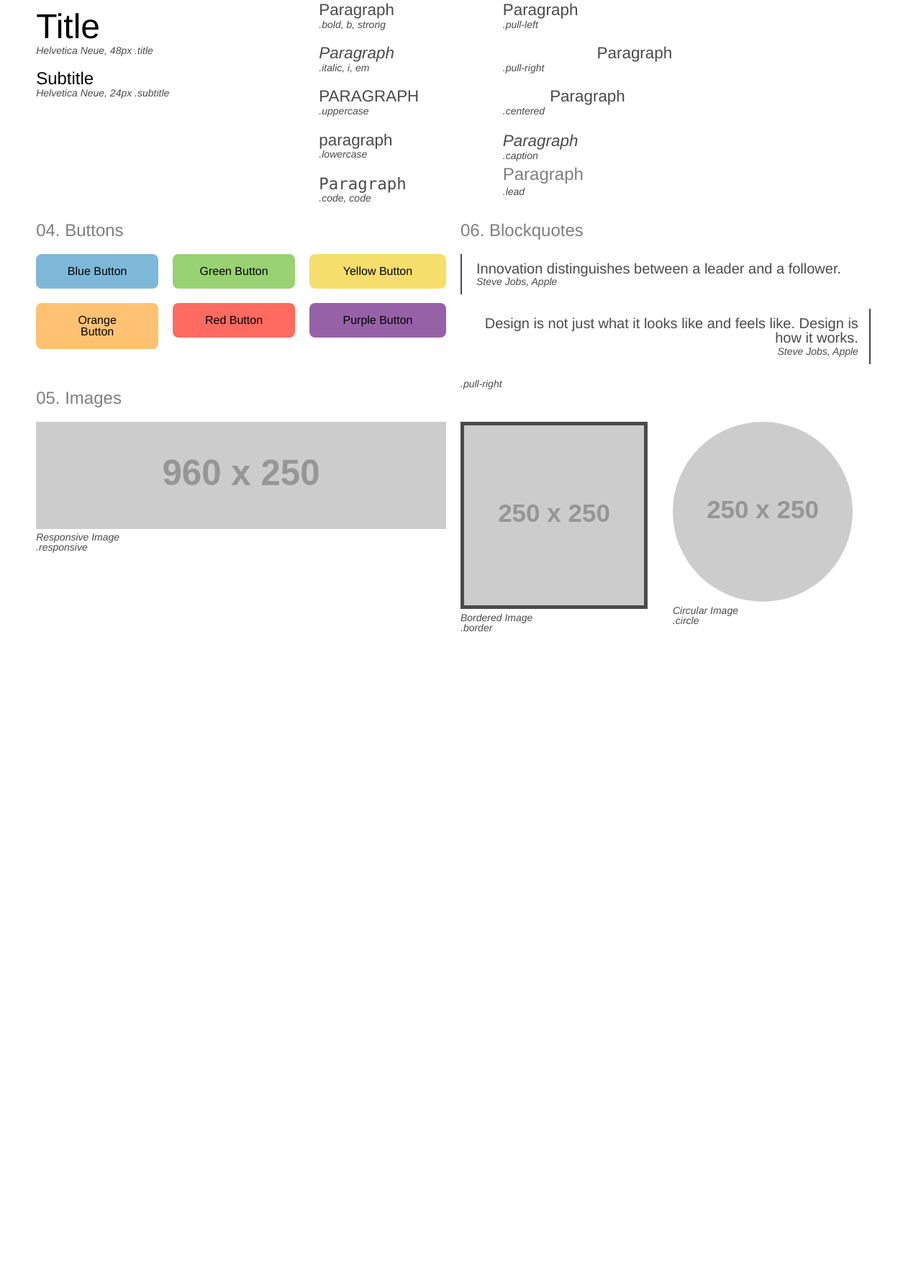
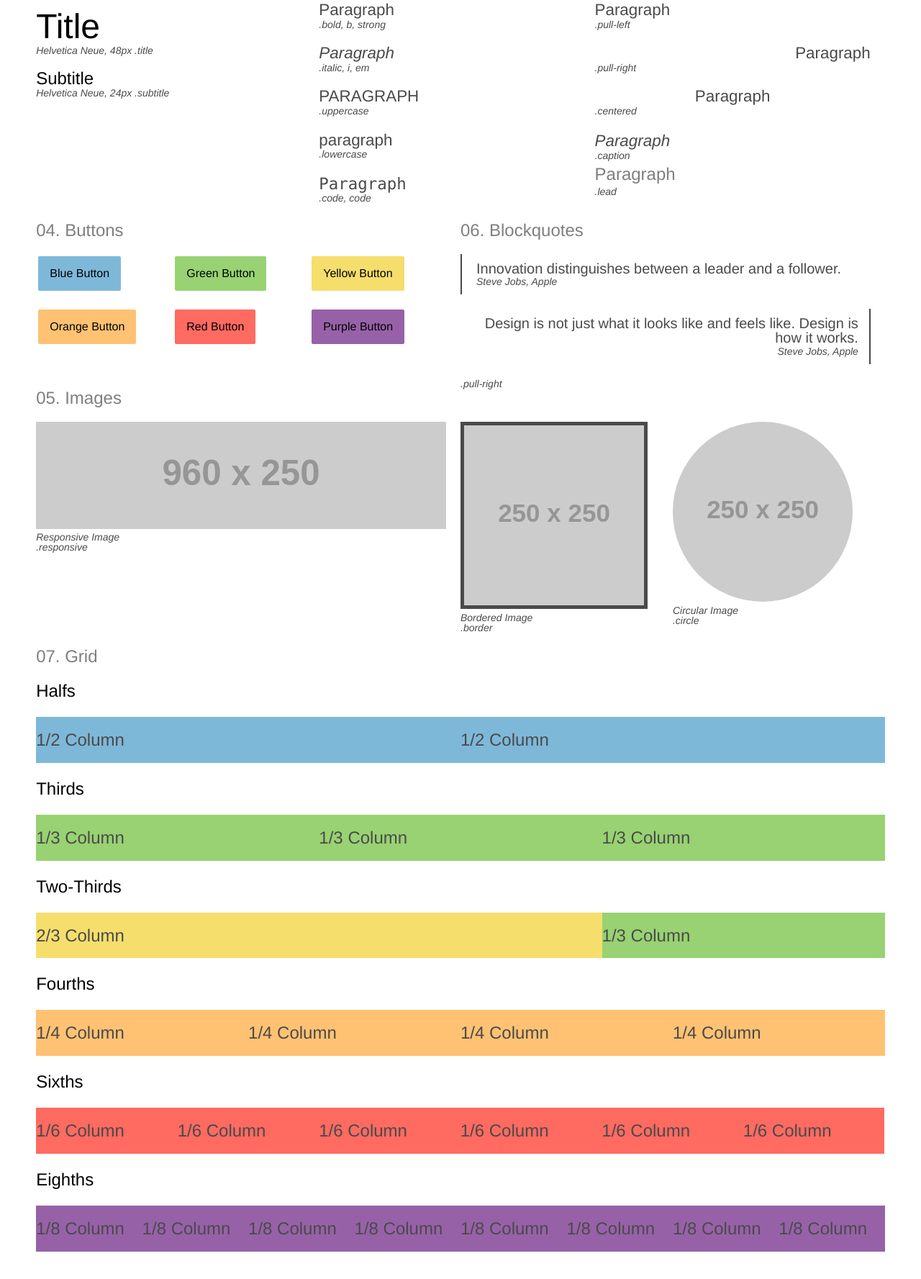
Before and after one commit to owebboy/minimal.css, a plain HTML site: page index.html in a window 1280 px wide. Shown: the part 403-2180 px from the top of the page at 72% size. Before the commit the page ends 1367 px from the top, so only its background shows below. Drawn offline with Linux system fonts and the light colour scheme; placeholder pictures from the web are drawn by us.

Commit message:
yoloyoloyoloyolo :smiley:

```diff
--- a/index.html
+++ b/index.html
@@ -1,38 +1,52 @@
+<!DOCTYPE html>
 
-<!DOCTYPE html>
 <html lang="en-us">
 <head>
-  <meta name="viewport" content="width=device-width, initial-scale=1">
-  <meta name="charset" content="utf-8">
-  <meta name="author" content="Oliver Pope">
+  <meta content="width=device-width, initial-scale=1" name="viewport">
+  <meta content="utf-8" name="charset">
+  <meta content="Oliver Pope" name="author">
 
   <title>minimal.css</title>
+  <link href="css/minimal.css" rel="stylesheet">
+</head>
 
-  <link rel="stylesheet" href="css/minimal.css">
-</head>
 <body>
   <div id="page">
     <header>
-      <h1 class="title">minimal.css <span class="subtitle">style guide</span></h1>
+      <h1 class="title">minimal.css <span class="subtitle">style
+      guide</span></h1>
     </header>
+
     <div class="grid">
       <section class="col-1-3">
         <!-- 01. Typography -->
+
         <section id="typography">
           <p class="lead">01. Typography</p>
 
           <div class="example">
             <h1 class="ex-type">Heading 1</h1>
+
             <p class="caption">Helvetica Neue, 36px</p>
+
             <h2 class="ex-type">Heading 2</h2>
+
             <p class="caption">Helvetica Neue, 24px</p>
+
             <h3 class="ex-type">Heading 3</h3>
+
             <p class="caption">Helvetica Neue, 20px</p>
+
             <p class="ex-type">Paragraph</p>
+
             <p class="caption">Helvetica Neue, 14px</p>
+
             <h1 class="title ex-type">Title</h1>
+
             <p class="caption">Helvetica Neue, 48px .title</p>
+
             <h2 class="subtitle ex-type">Subtitle</h2>
+
             <p class="caption">Helvetica Neue, 24px .subtitle</p>
           </div>
         </section>
@@ -40,110 +54,129 @@
 
       <section class="col-2-3">
         <!-- 02. Color -->
+
         <section id="color">
           <p class="lead">02. Color</p>
-          <p>For backgrounds, use <code>.bg-*color*</code> and for text, <code>.text-*color*</code>.</p>
+
+          <p>For backgrounds, use <code>.bg-*color*</code> and for text,
+          <code>.text-*color*</code> .</p>
 
           <div class="example grid">
             <div class="bg-blue col-1-6 ex-pad"></div>
+
             <div class="bg-green col-1-6 ex-pad"></div>
+
             <div class="bg-yellow col-1-6 ex-pad"></div>
+
             <div class="bg-orange col-1-6 ex-pad"></div>
+
             <div class="bg-red col-1-6 ex-pad"></div>
+
             <div class="bg-purple col-1-6 ex-pad"></div>
           </div>
-        </section>
+        </section><!-- 03. Text Classes -->
 
-        <!-- 03. Text Classes -->
         <section id="text-classes">
           <p class="lead">03. Text Classes</p>
 
           <div class="example grid">
-            <div class="col-1-3">
+            <div class="col-1-2">
               <div id="bold">
                 <p class="ex-bigger bold">Paragraph</p>
+
                 <p class="caption">.bold, b, strong</p>
               </div>
 
               <div id="italic">
                 <p class="ex-bigger italic">Paragraph</p>
+
                 <p class="caption">.italic, i, em</p>
               </div>
 
               <div id="uppercase">
                 <p class="ex-bigger uppercase">Paragraph</p>
+
                 <p class="caption">.uppercase</p>
               </div>
 
               <div id="lowercase">
                 <p class="ex-bigger lowercase">Paragraph</p>
+
                 <p class="caption">.lowercase</p>
               </div>
 
               <div id="code">
                 <p class="ex-bigger code">Paragraph</p>
+
                 <p class="caption">.code, code</p>
               </div>
             </div>
 
-            <div class="col-1-3">
+            <div class="col-1-2">
               <div id="pull-left">
                 <p class="ex-bigger pull-left">Paragraph</p>
+
                 <p class="caption">.pull-left</p>
               </div>
 
               <div id="pull-right">
                 <p class="ex-bigger pull-right">Paragraph</p>
+
                 <p class="caption">.pull-right</p>
               </div>
 
               <div id="centered">
                 <p class="ex-bigger centered">Paragraph</p>
+
                 <p class="caption">.centered</p>
               </div>
 
               <div id="caption">
-                 <p class="ex-bigger ex-pad-top caption">Paragraph</p>
-                 <p class="caption ex-pad-bottom">.caption</p>
+                <p class="ex-bigger ex-pad-top caption">Paragraph</p>
+
+                <p class="caption ex-pad-bottom">.caption</p>
               </div>
 
               <div id="lead">
-                 <p class="lead">Paragraph</p>
-                 <p class="caption">.lead</p>
+                <p class="lead">Paragraph</p>
+
+                <p class="caption">.lead</p>
               </div>
-
             </div>
-            <div class="col-1-3">
-
-            </div>
+          </div>
         </section>
       </section>
 
       <section class="col-1-2">
         <!-- 04. Buttons -->
+
         <section id="buttons">
           <p class="lead">04. Buttons</p><br>
 
           <div class="example grid">
-            <div id="blue-button" class="col-1-3">
+            <div class="col-1-3" id="blue-button">
               <a class="btn btn-blue" href="#">Blue Button</a>
             </div>
-            <div id="green-button" class="col-1-3">
+
+            <div class="col-1-3" id="green-button">
               <a class="btn btn-green" href="#">Green Button</a>
             </div>
-            <div id="yellow-button" class="col-1-3">
+
+            <div class="col-1-3" id="yellow-button">
               <a class="btn btn-yellow" href="#">Yellow Button</a>
             </div>
           </div>
 
           <div class="example grid">
-            <div id="orange-button" class="col-1-3">
+            <div class="col-1-3" id="orange-button">
               <a class="btn btn-orange" href="#">Orange Button</a>
             </div>
-            <div id="red-button" class="col-1-3">
+
+            <div class="col-1-3" id="red-button">
               <a class="btn btn-red" href="#">Red Button</a>
             </div>
-            <div id="purple-button" class="col-1-3">
+
+            <div class="col-1-3" id="purple-button">
               <a class="btn btn-purple" href="#">Purple Button</a>
             </div>
           </div>
@@ -152,22 +185,28 @@
 
       <section class="col-1-2">
         <!-- 06. Blockquotes -->
+
         <section id="blockquotes">
           <p class="lead">06. Blockquotes</p><br>
 
           <div class="example">
             <div id="blockquote">
               <blockquote>
-                <q>Innovation distinguishes between a leader and a follower.</q>
+                <q>Innovation distinguishes between a leader and a
+                follower.</q>
+
                 <p class="caption">Steve Jobs, Apple</p>
               </blockquote>
             </div>
 
             <div id="blockquote">
               <blockquote class="pull-right">
-                <q>Design is not just what it looks like and feels like. Design is how it works.</q>
+                <q>Design is not just what it looks like and feels like. Design
+                is how it works.</q>
+
                 <p class="caption">Steve Jobs, Apple</p>
               </blockquote>
+
               <p class="caption">.pull-right</p>
             </div>
           </div>
@@ -176,23 +215,164 @@
 
       <section>
         <!-- 05. Images -->
+
         <section id="images">
           <p class="lead">05. Images</p><br>
 
           <div class="example grid">
-            <div id="responsive" class="col-1-2">
-              <img src="http://placehold.it/960x250" class="responsive">
-              <p class="caption">Responsive Image<br>.responsive</p>
+            <div class="col-1-2" id="responsive">
+              <img class="responsive" src="http://placehold.it/960x250">
+
+              <p class="caption">Responsive Image<br>
+              .responsive</p>
             </div>
 
-            <div id="border" class="col-1-4">
-              <img src="http://placehold.it/250" class="border">
-              <p class="caption">Bordered Image<br>.border</p>
+            <div class="col-1-4" id="border">
+              <img class="border" src="http://placehold.it/250">
+
+              <p class="caption">Bordered Image<br>
+              .border</p>
             </div>
 
-            <div id="circle" class="col-1-4">
-              <img src="http://placehold.it/250" class="circle">
-              <p class="caption">Circular Image<br>.circle</p>
+            <div class="col-1-4" id="circle">
+              <img class="circle" src="http://placehold.it/250">
+
+              <p class="caption">Circular Image<br>
+              .circle</p>
+            </div>
+          </div>
+        </section>
+      </section>
+
+      <section>
+        <!-- 07. The Grid -->
+
+        <section id="grid">
+          <p class="lead">07. Grid</p>
+
+          <div class="example">
+            <div class="grid" id="col-1-2">
+              <h3 class="subtitle">Halfs</h3>
+
+              <div class="col-1-2 bg-blue">
+                <h2>1/2 Column</h2>
+              </div>
+
+              <div class="col-1-2 bg-blue">
+                <h2>1/2 Column</h2>
+              </div>
+            </div>
+
+            <div class="grid" id="1-3-grid">
+              <h3 class="subtitle">Thirds</h3>
+
+              <div class="col-1-3 bg-green">
+                <h2>1/3 Column</h2>
+              </div>
+
+              <div class="col-1-3 bg-green">
+                <h2>1/3 Column</h2>
+              </div>
+
+              <div class="col-1-3 bg-green">
+                <h2>1/3 Column</h2>
+              </div>
+            </div>
+
+            <div class="grid" id="1-2-3-grid">
+              <h3 class="subtitle">Two-Thirds</h3>
+
+              <div class="col-2-3 bg-yellow">
+                <h2>2/3 Column</h2>
+              </div>
+
+              <div class="col-1-3 bg-green">
+                <h2>1/3 Column</h2>
+              </div>
+            </div>
+
+            <div class="grid" id="1-4-grid">
+              <h3 class="subtitle">Fourths</h3>
+
+              <div class="col-1-4 bg-orange">
+                <h2>1/4 Column</h2>
+              </div>
+
+              <div class="col-1-4 bg-orange">
+                <h2>1/4 Column</h2>
+              </div>
+
+              <div class="col-1-4 bg-orange">
+                <h2>1/4 Column</h2>
+              </div>
+
+              <div class="col-1-4 bg-orange">
+                <h2>1/4 Column</h2>
+              </div>
+            </div>
+
+            <div class="grid" id="1-6-grid">
+              <h3 class="subtitle">Sixths</h3>
+
+              <div class="col-1-6 bg-red">
+                <h2>1/6 Column</h2>
+              </div>
+
+              <div class="col-1-6 bg-red">
+                <h2>1/6 Column</h2>
+              </div>
+
+              <div class="col-1-6 bg-red">
+                <h2>1/6 Column</h2>
+              </div>
+
+              <div class="col-1-6 bg-red">
+                <h2>1/6 Column</h2>
+              </div>
+
+              <div class="col-1-6 bg-red">
+                <h2>1/6 Column</h2>
+              </div>
+
+              <div class="col-1-6 bg-red">
+                <h2>1/6 Column</h2>
+              </div>
+            </div>
+
+            <div class="grid" id="1-8-grid">
+              <h3 class="subtitle">Eighths</h3>
+
+              <div class="col-1-8 bg-purple">
+                <h2>1/8 Column</h2>
+              </div>
+
+              <div class="col-1-8 bg-purple">
+                <h2>1/8 Column</h2>
+              </div>
+
+              <div class="col-1-8 bg-purple">
+                <h2>1/8 Column</h2>
+              </div>
+
+              <div class="col-1-8 bg-purple">
+                <h2>1/8 Column</h2>
+              </div>
+
+              <div class="col-1-8 bg-purple">
+                <h2>1/8 Column</h2>
+              </div>
+
+              <div class="col-1-8 bg-purple">
+                <h2>1/8 Column</h2>
+              </div>
+
+              <div class="col-1-8 bg-purple">
+                <h2>1/8 Column</h2>
+              </div>
+
+              <div class="col-1-8 bg-purple">
+                <h2>1/8 Column</h2>
+              </div>
             </div>
           </div>
         </section>
--- a/scss/_buttons.scss
+++ b/scss/_buttons.scss
@@ -2,12 +2,12 @@
    ---------------------------------------------------------------------------*/
 
    .btn {
-     border-radius: 8px;
-     padding: 1em 20%;
-     transition: 1s all;
+     color: $black;
+     padding: 1em;
+     margin: .2em;
+     border-radius: 2px;
+     max-width: 100%;
      display: inline-block;
-     width: 100%;
-     color: $black;
      text: {
        decoration: none;
        align: center;
--- a/scss/_grid.scss
+++ b/scss/_grid.scss
@@ -1,4 +1,4 @@
-/* 04. Grid
+/* 06. Grid
 	 ---------------------------------------------------------------------------*/
 
 	 html,
@@ -11,7 +11,6 @@
 	 	width: 100%;
 
 	 	&:after {
-	 		/* Or @extend clearfix */
 	 		content: "";
 	 		display: table;
 	 		clear: both;
```
Also changed, not shown: README.md, css/minimal.css, css/minimal.min.css, 2 other files.
